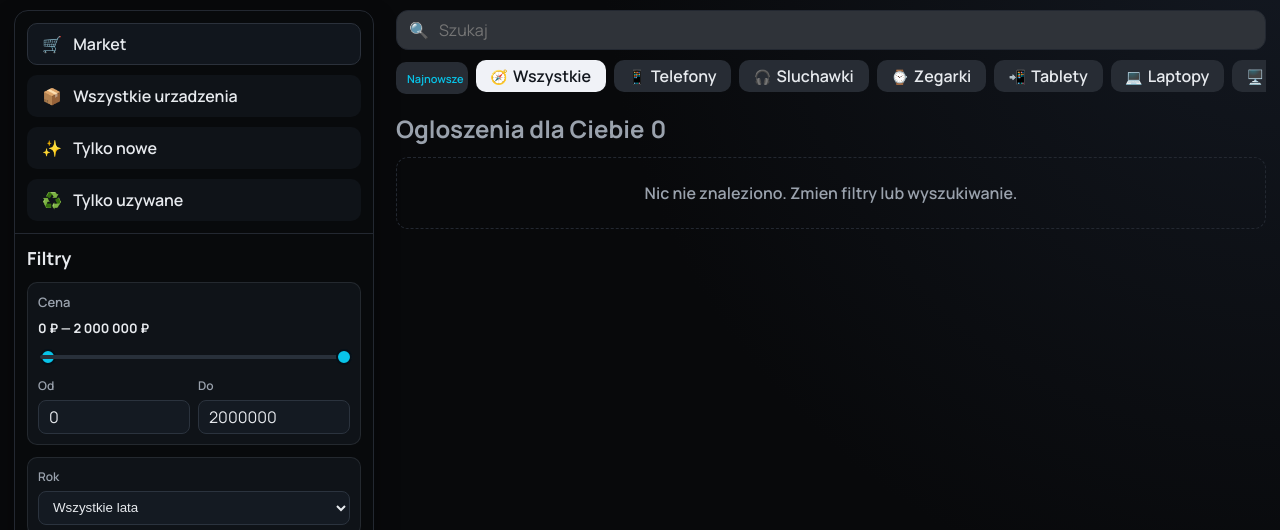
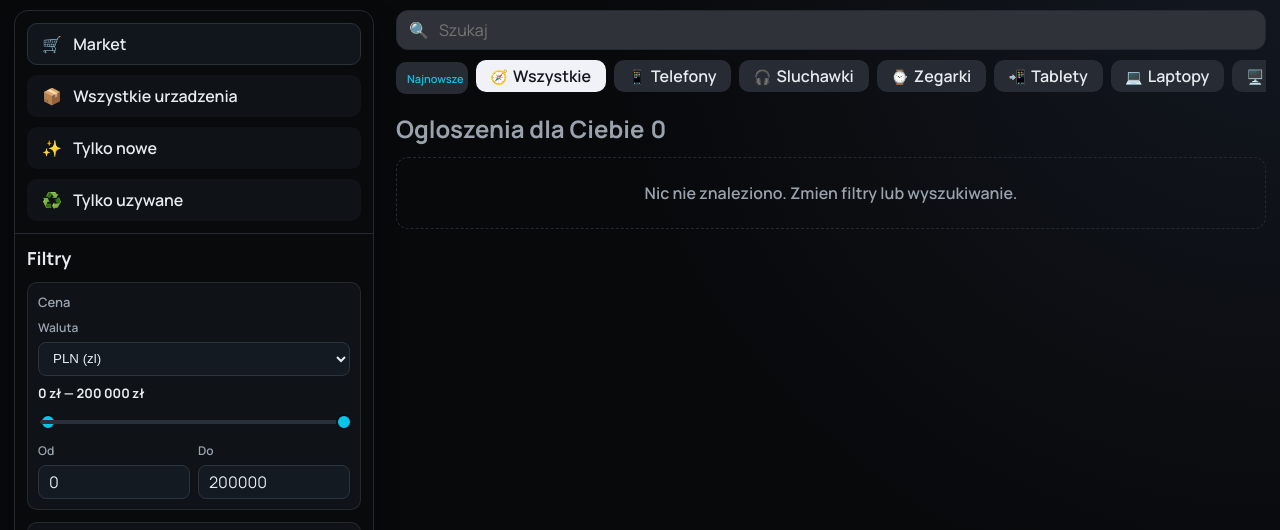
Before and after one commit to vladikdes225-hub/untitled1, a website built with webpack: page index.html in a window 1280 px wide. Shown: the part 62-592 px from the top of the page. Built offline with nearby package versions, Linux system fonts and the light colour scheme; files whose address does not match are found by name.

Commit message:
Add multi-currency pricing and price filter ranges (USD/PLN/RUB) with conversion

```diff
--- a/index.html
+++ b/index.html
@@ -42,6 +42,14 @@
 
         <div class="filter-group">
           <p class="filter-label" id="priceFilterLabel">Cena</p>
+          <label class="filter-field">
+            <span id="currencyFilterLabel">Waluta</span>
+            <select id="currencySelect">
+              <option value="PLN">PLN (zł)</option>
+              <option value="USD">USD ($)</option>
+              <option value="RUB">RUB (₽)</option>
+            </select>
+          </label>
           <p class="filter-range-value" id="priceRangeLabel">0 ₽ — 2 000 000 ₽</p>
           <div class="price-slider-wrap">
             <input id="priceMinRange" class="price-range range-min" type="range" min="0" max="2000000" step="1000" value="0" aria-label="Minimalna cena">
--- a/js/app.js
+++ b/js/app.js
@@ -9,12 +9,16 @@
   const SUPPORT_VISITOR_KEY = "rxsend_support_visitor_id";
   const SUPPORT_TICKET_KEY = "rxsend_support_ticket_id";
   const LANGUAGE_STORAGE_KEY = "rxsend_language";
+  const CURRENCY_STORAGE_KEY = "rxsend_currency";
   const CONTACT_PHONE = "+48 736 336 145";
   const CONTACT_EMAIL = "aolhovia@gmail.com";
   const CONTACT_TELEGRAM = "RXSEND";
-  const PRICE_MIN_LIMIT = 0;
-  const PRICE_MAX_LIMIT = 2_000_000;
-  const PRICE_STEP = 1000;
+  const CURRENCY_META = {
+    USD: { code: "USD", min: 0, max: 100_000, step: 100, rubRate: 90 },
+    PLN: { code: "PLN", min: 0, max: 200_000, step: 100, rubRate: 23 },
+    RUB: { code: "RUB", min: 0, max: 2_000_000, step: 1000, rubRate: 1 }
+  };
+  const DEFAULT_CURRENCY = "PLN";
   const PHOTO_ZOOM_MIN = 1;
   const PHOTO_ZOOM_MAX = 3;
   const PHOTO_ZOOM_STEP = 0.25;
@@ -60,6 +64,10 @@
       filtersAria: "Filtry",
       filtersTitle: "Filtry",
       price: "Cena",
+      currency: "Waluta",
+      currencyUSD: "USD ($)",
+      currencyPLN: "PLN (zl)",
+      currencyRUB: "RUB (rubl)",
       from: "Od",
       to: "Do",
       year: "Rok",
@@ -138,6 +146,10 @@
       filtersAria: "Фильтры",
       filtersTitle: "Фильтры",
       price: "Цена",
+      currency: "Валюта",
+      currencyUSD: "USD ($)",
+      currencyPLN: "PLN (zł)",
+      currencyRUB: "RUB (₽)",
       from: "От",
       to: "До",
       year: "Год",
@@ -206,17 +218,20 @@
       dateLocale: "ru-RU"
     }
   };
+  const initialCurrency = loadCurrency();
+  const initialLimits = getCurrencyLimits(initialCurrency);
 
   const state = {
     ads: [],
     query: "",
     lang: loadLanguage(),
+    currency: initialCurrency,
     sideMode: "market",
     category: "all",
     sort: "recent",
     filters: {
-      priceMin: PRICE_MIN_LIMIT,
-      priceMax: PRICE_MAX_LIMIT,
+      priceMin: initialLimits.min,
+      priceMax: initialLimits.max,
       year: "all",
       brand: "all",
       model: ""
@@ -257,6 +272,8 @@
     sideOnlyUsedText: document.getElementById("sideOnlyUsedText"),
     filtersTitle: document.getElementById("filtersTitle"),
     priceFilterLabel: document.getElementById("priceFilterLabel"),
+    currencyFilterLabel: document.getElementById("currencyFilterLabel"),
+    currencySelect: document.getElementById("currencySelect"),
     priceFromLabel: document.getElementById("priceFromLabel"),
     priceToLabel: document.getElementById("priceToLabel"),
     yearFilterLabel: document.getElementById("yearFilterLabel"),
@@ -330,6 +347,27 @@
     }
   }
 
+  function loadCurrency() {
+    try {
+      const raw = String(localStorage.getItem(CURRENCY_STORAGE_KEY) || "").trim().toUpperCase();
+      return CURRENCY_META[raw] ? raw : DEFAULT_CURRENCY;
+    } catch {
+      return DEFAULT_CURRENCY;
+    }
+  }
+
+  function saveCurrency(currency) {
+    try {
+      localStorage.setItem(CURRENCY_STORAGE_KEY, currency);
+    } catch {
+      // ignore
+    }
+  }
+
+  function getCurrencyLimits(currency = state.currency) {
+    return CURRENCY_META[currency] || CURRENCY_META[DEFAULT_CURRENCY];
+  }
+
   function i18n() {
     return state.lang === "ru" ? UI.ru : UI.pl;
   }
@@ -356,6 +394,75 @@
       return tr("sortPriceDown");
     }
     return tr("sortRecent");
+  }
+
+  function convertAmount(value, fromCurrency, toCurrency) {
+    const fromMeta = getCurrencyLimits(fromCurrency);
+    const toMeta = getCurrencyLimits(toCurrency);
+    const amount = Number(value) || 0;
+    const rub = amount * fromMeta.rubRate;
+    return rub / toMeta.rubRate;
+  }
+
+  function alignToStep(value, step) {
+    const safeStep = Math.max(1, Number(step) || 1);
+    return Math.round(value / safeStep) * safeStep;
+  }
+
+  function normalizeCurrencyInput(value, fallback, step) {
+    const parsed = Number(value);
+    if (!Number.isFinite(parsed)) {
+      return fallback;
+    }
+    return alignToStep(parsed, step);
+  }
+
+  function formatCurrency(value, currency = state.currency) {
+    const amount = Number(value) || 0;
+    return new Intl.NumberFormat(tr("currencyLocale"), {
+      style: "currency",
+      currency,
+      maximumFractionDigits: 0
+    }).format(amount);
+  }
+
+  function renderCurrencyOptions() {
+    if (!els.currencySelect) {
+      return;
+    }
+    const current = state.currency;
+    els.currencySelect.innerHTML = [
+      `<option value="PLN">${escapeHtml(tr("currencyPLN"))}</option>`,
+      `<option value="USD">${escapeHtml(tr("currencyUSD"))}</option>`,
+      `<option value="RUB">${escapeHtml(tr("currencyRUB"))}</option>`
+    ].join("");
+    els.currencySelect.value = current;
+  }
+
+  function setCurrency(nextCurrency, options = {}) {
+    const target = CURRENCY_META[nextCurrency] ? nextCurrency : DEFAULT_CURRENCY;
+    const previous = state.currency;
+    const previousMinRub = convertAmount(state.filters.priceMin, previous, "RUB");
+    const previousMaxRub = convertAmount(state.filters.priceMax, previous, "RUB");
+
+    state.currency = target;
+    saveCurrency(target);
+
+    const limits = getCurrencyLimits(target);
+    const minValue = alignToStep(convertAmount(previousMinRub, "RUB", target), limits.step);
+    const maxValue = alignToStep(convertAmount(previousMaxRub, "RUB", target), limits.step);
+    setPriceFilter(minValue, maxValue);
+    renderCurrencyOptions();
+
+    if (!options.skipRender) {
+      renderCards();
+      if (state.activeAdId !== null) {
+        const ad = findAdById(state.activeAdId);
+        if (ad) {
+          els.productPrice.textContent = formatPrice(ad.price);
+        }
+      }
+    }
   }
 
   function setLanguage(lang, options = {}) {
@@ -400,6 +507,9 @@
     if (els.priceFilterLabel) {
       els.priceFilterLabel.textContent = tr("price");
     }
+    if (els.currencyFilterLabel) {
+      els.currencyFilterLabel.textContent = tr("currency");
+    }
     if (els.priceFromLabel) {
       els.priceFromLabel.textContent = tr("from");
     }
@@ -488,6 +598,7 @@
     if (els.sellerProfileLink) {
       els.sellerProfileLink.textContent = tr("openContact");
     }
+    renderCurrencyOptions();
     renderFilterOptions();
     updatePriceFilterUi();
     updateSupportUiByStatus(state.support.status);
@@ -514,14 +625,23 @@
       .replace(/'/g, "&#39;");
   }
 
-  function formatPrice(value) {
-    const num = Number(value) || 0;
-    return `${new Intl.NumberFormat(tr("currencyLocale")).format(num)} ₽`;
+  function formatPrice(valueRub) {
+    const inCurrentCurrency = convertAmount(valueRub, "RUB", state.currency);
+    return formatCurrency(inCurrentCurrency, state.currency);
   }
 
   function normalizePricePair(minValue, maxValue) {
-    let min = clampNumber(Math.round(Number(minValue) || PRICE_MIN_LIMIT), PRICE_MIN_LIMIT, PRICE_MAX_LIMIT);
-    let max = clampNumber(Math.round(Number(maxValue) || PRICE_MAX_LIMIT), PRICE_MIN_LIMIT, PRICE_MAX_LIMIT);
+    const limits = getCurrencyLimits();
+    let min = clampNumber(
+      normalizeCurrencyInput(minValue, limits.min, limits.step),
+      limits.min,
+      limits.max
+    );
+    let max = clampNumber(
+      normalizeCurrencyInput(maxValue, limits.max, limits.step),
+      limits.min,
+      limits.max
+    );
     if (min > max) {
       const tmp = min;
       min = max;
@@ -556,28 +676,35 @@
   }
 
   function updatePriceFilterUi() {
+    const limits = getCurrencyLimits();
     const min = state.filters.priceMin;
     const max = state.filters.priceMax;
     if (els.priceMinRange) {
       els.priceMinRange.value = String(min);
-      els.priceMinRange.min = String(PRICE_MIN_LIMIT);
-      els.priceMinRange.max = String(PRICE_MAX_LIMIT);
-      els.priceMinRange.step = String(PRICE_STEP);
+      els.priceMinRange.min = String(limits.min);
+      els.priceMinRange.max = String(limits.max);
+      els.priceMinRange.step = String(limits.step);
     }
     if (els.priceMaxRange) {
       els.priceMaxRange.value = String(max);
-      els.priceMaxRange.min = String(PRICE_MIN_LIMIT);
-      els.priceMaxRange.max = String(PRICE_MAX_LIMIT);
-      els.priceMaxRange.step = String(PRICE_STEP);
+      els.priceMaxRange.min = String(limits.min);
+      els.priceMaxRange.max = String(limits.max);
+      els.priceMaxRange.step = String(limits.step);
     }
     if (els.priceMinInput) {
       els.priceMinInput.value = String(min);
+      els.priceMinInput.min = String(limits.min);
+      els.priceMinInput.max = String(limits.max);
+      els.priceMinInput.step = String(limits.step);
     }
     if (els.priceMaxInput) {
       els.priceMaxInput.value = String(max);
+      els.priceMaxInput.min = String(limits.min);
+      els.priceMaxInput.max = String(limits.max);
+      els.priceMaxInput.step = String(limits.step);
     }
     if (els.priceRangeLabel) {
-      els.priceRangeLabel.textContent = `${formatPrice(min)} — ${formatPrice(max)}`;
+      els.priceRangeLabel.textContent = `${formatCurrency(min, state.currency)} — ${formatCurrency(max, state.currency)}`;
     }
   }
 
@@ -718,8 +845,17 @@
     const modelQuery = state.filters.model.trim().toLowerCase();
     const filterYear = state.filters.year;
     const filterBrand = state.filters.brand;
-    const minPrice = Number(state.filters.priceMin) || PRICE_MIN_LIMIT;
-    const maxPrice = Number(state.filters.priceMax) || PRICE_MAX_LIMIT;
+    const limits = getCurrencyLimits();
+    const minPrice = convertAmount(
+      Number(state.filters.priceMin) || limits.min,
+      state.currency,
+      "RUB"
+    );
+    const maxPrice = convertAmount(
+      Number(state.filters.priceMax) || limits.max,
+      state.currency,
+      "RUB"
+    );
     let result = [...state.ads];
 
     if (state.sideMode === "only-new") {
@@ -1333,6 +1469,12 @@
       els.priceMaxInput.addEventListener("blur", commitPriceInputs);
     }
 
+    if (els.currencySelect) {
+      els.currencySelect.addEventListener("change", (event) => {
+        setCurrency(String(event.target.value || DEFAULT_CURRENCY).toUpperCase());
+      });
+    }
+
     if (els.yearSelect) {
       els.yearSelect.addEventListener("change", (event) => {
         state.filters.year = event.target.value || "all";
@@ -1356,10 +1498,11 @@
 
     if (els.resetFiltersButton) {
       els.resetFiltersButton.addEventListener("click", () => {
+        const limits = getCurrencyLimits();
         state.filters.year = "all";
         state.filters.brand = "all";
         state.filters.model = "";
-        setPriceFilter(PRICE_MIN_LIMIT, PRICE_MAX_LIMIT);
+        setPriceFilter(limits.min, limits.max);
         if (els.yearSelect) {
           els.yearSelect.value = "all";
         }
@@ -1546,6 +1689,7 @@
   }
 
   setLanguage(state.lang, { skipRender: true });
+  setCurrency(state.currency, { skipRender: true });
   bindEvents();
   render();
   loadAds();
```
